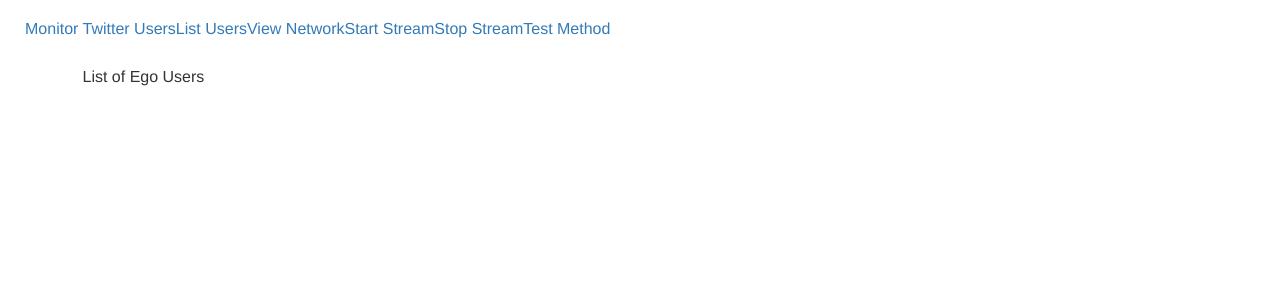
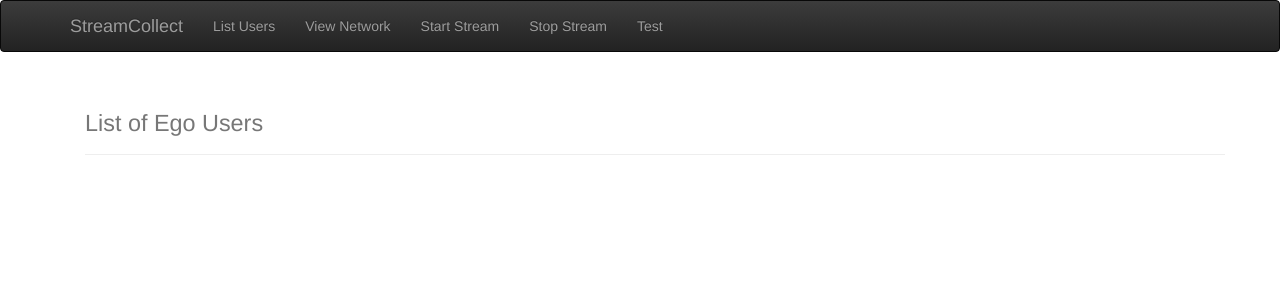
Before and after one commit to rosscg/crisis-data, a Django app: page /list_users in a window 1280 px wide. Shown: the top 300 px of the page. Run offline with Django 3.2, Linux system fonts and the light colour scheme; parts of the project's set-up code (start-up, migrations or seed data) failed here and were passed over; some libraries are stand-ins or nearby versions.

Commit message:
CSS Update

```diff
--- a/streamcollect/static/css/streamcollect.css
+++ b/streamcollect/static/css/streamcollect.css
@@ -1,11 +1,14 @@
-h1 {
-    font-size: 12pt;
-}
-
 p {
-    font-size: 8pt;
+    font-size: 10pt;
 }
 
 body {
-    padding-left: 25px;
+    padding-left: 0px;
 }
+
+.user_details {
+    padding: 5px;
+    margin: 10px;
+    border: 2px solid grey;
+    border-radius: 5px;
+}
--- a/streamcollect/tasks.py
+++ b/streamcollect/tasks.py
@@ -39,7 +39,8 @@ def trim_spam_accounts(self):
         try:
             userdict = userdata.get_user(user_id = u.user_id)
         except Exception as e:
-            # Handling for: tweepy.error.TweepError: [{'code': 63, 'message': 'User has been suspended.'}]
+            # Handling for: e = [{'code': 63, 'message': 'User has been suspended.'}]
+            #               e = [{'message': 'User not found.', 'code': 50}]
             #TODO: Implement a delete user function here? Or otherwise flag as suspended etc
             print("Twitter error raised for user: {}, error: {}".format(u.user_id, e))
             continue
@@ -85,7 +86,6 @@ def add_user_task(**kwargs):
 
     if check_spam_account(userdict):
         return
-
     #Does user exists as a full user (ego), or an existing target node (alter).
     if User.objects.filter(screen_name=userdict.get('screen_name')).exists():
         print("User {} already exists.".format(kwargs))
--- a/streamcollect/templates/streamcollect/base.html
+++ b/streamcollect/templates/streamcollect/base.html
@@ -6,22 +6,35 @@
 	      <link rel="stylesheet" href="//maxcdn.bootstrapcdn.com/bootstrap/3.2.0/css/bootstrap-theme.min.css">
 
         <link rel="stylesheet" href="{% static 'css/streamcollect.css' %}">
+    </head>
 
+    <body>
 
-    </head>
-    <body>
-      <h1><a href="/">Monitor Twitter Users</a><a href="/list_users">List Users</a><a href="/view_network">View Network</a><a href="/start_stream">Start Stream</a><a href="/stop_stream">Stop Stream</a><a href="/test">Test Method</a></h1>
+      <nav class="navbar navbar-inverse">
+        <div class="container">
+          <div class="navbar-header">
+            <a class="navbar-brand" href="/">StreamCollect</a>
+          </div>
+          <div class="navbar-collapse collapse">
+            <ul class="nav navbar-nav">
+              <li><a href="/list_users">List Users</a></li>
+              <li><a href="/view_network">View Network</a></li>
+              <li><a href="/start_stream">Start Stream</a></li>
+              <li><a href="/stop_stream">Stop Stream</a></li>
+              <li><a href="/test">Test</a></li>
+            </ul>
+          </div>
         </div>
+      </nav>
 
-        <div class="content container">
-            <div class="row">
-                <div class="col-md-8">
-                {% block content %}
-                {% endblock %}
-                </div>
-            </div>
+      <div class="container">
+        <div class="row">
+          <div class="col-md-12">
+            {% block content %}
+            {% endblock %}
+          </div>
         </div>
+      </div>
 
     </body>
-
 </html>
--- a/streamcollect/templates/streamcollect/list_users.html
+++ b/streamcollect/templates/streamcollect/list_users.html
@@ -2,13 +2,23 @@
 
 {% block content %}
 
-    <h1>List of Ego Users</h1>
-      {% for user in users %}
-        <div>
-            <h1>ID: <a href="{% url 'user_details' user_id=user.user_id %}">{{ user.user_id}}</a></h1>
-            <p>Screen Name: <a href="http://www.twitter.com/{{ user.screen_name }}">{{ user.screen_name }}</a></p>
-            <p>Name: {{ user.name}}</p>
-            <p>User Class: {{ user.user_class }}</p>
+<div class="container">
+  <div class="page-header">
+    <h1 class="title"><small>List of Ego Users</small></h1>
+  </div>
+
+  <div class="row">
+    {% for user in users %}
+      <div class="col-sm-4">
+        <div class="user_details">
+          <p>ID: <a href="{% url 'user_details' user_id=user.user_id %}">{{ user.user_id}}</a></p>
+          <p>Screen Name: <a href="http://www.twitter.com/{{ user.screen_name }}">{{ user.screen_name }}</a></p>
+          <p>Name: {{ user.name}}</p>
+          <p>User Class: {{ user.user_class }}</p>
         </div>
-      {% endfor %}
+      </div>
+    {% endfor %}
+  </div>
+</div>
+
 {% endblock %}
--- a/streamcollect/views.py
+++ b/streamcollect/views.py
@@ -64,11 +64,14 @@ def network_data_API(request):
     print("Collecting network_data...")
 
     #Users with an in/out degree of X or greater, exclude designated spam.
-    relevant_users = User.objects.filter(Q(in_degree__gte=REQUIRED_IN_DEGREE) | Q(out_degree__gte=REQUIRED_OUT_DEGREE)).filter(user_class__gte=0)
+    #TODO: Add ego users with smaller degrees?
+    relevant_users = User.objects.filter(user_class__gte=0).filter(Q(in_degree__gte=REQUIRED_IN_DEGREE) | Q(out_degree__gte=REQUIRED_OUT_DEGREE))
 
     resultsuser = [ob.as_json() for ob in relevant_users]
-    #Get relationships which connect two 'relevant users'. This is slow.
-    resultsrelo = [ob.as_json() for ob in Relo.objects.filter(targetuser__in=relevant_users, sourceuser__in=relevant_users).filter(end_observed_at=None)]
+
+    #Get relationships which connect two 'relevant users'. This is slow. Could pre-generate?
+    relevant_relos = Relo.objects.filter(targetuser__in=relevant_users, sourceuser__in=relevant_users, end_observed_at=None)
+    resultsrelo = [ob.as_json() for ob in relevant_relos]
 
     data = {"nodes" : resultsuser, "links" : resultsrelo}
     jsondata = json.dumps(data)
```
Also changed, not shown: streamcollect/templates/streamcollect/monitor_user.html (+10 -5 lines), streamcollect/templates/streamcollect/user_details.html (+20 -6 lines), streamcollect/templates/streamcollect/view_network.html (+8 -3 lines).
